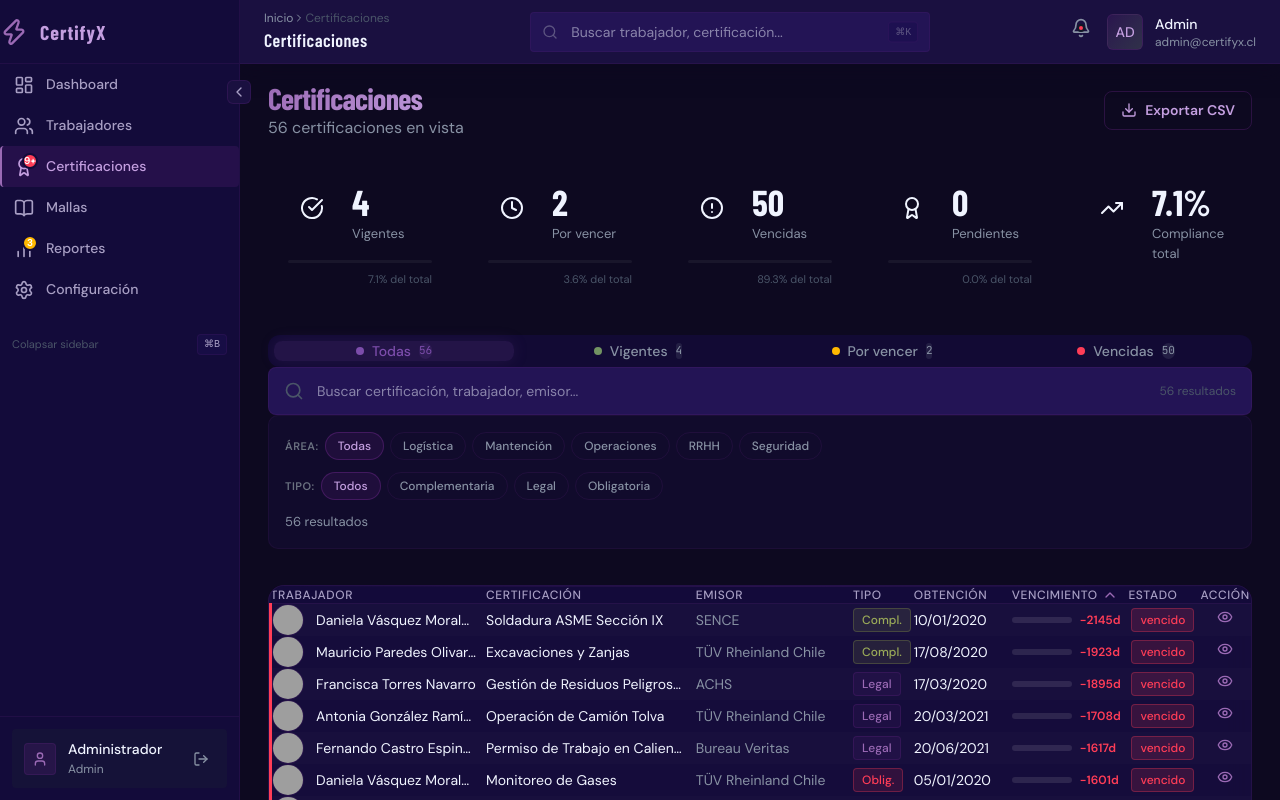
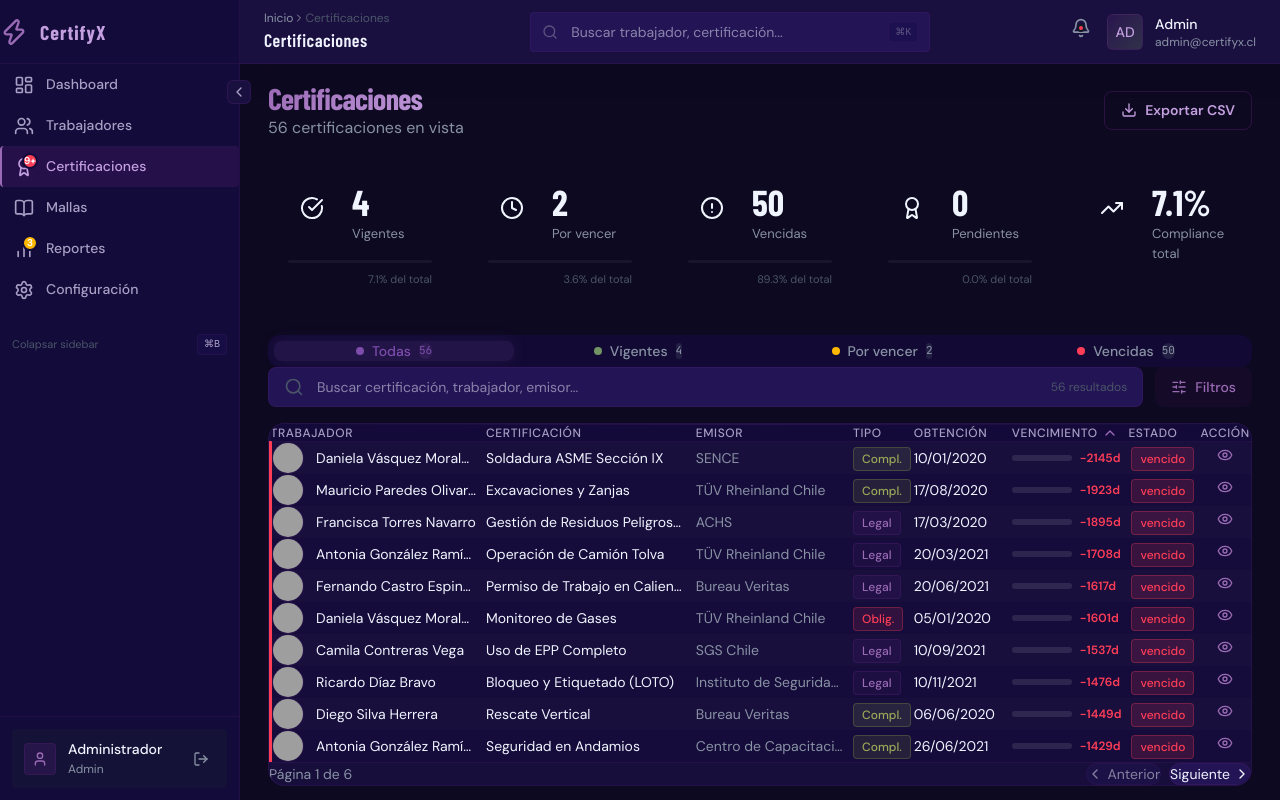
Before and after one commit to leandrodesignux-ux/Certify, a React (Vite) app: page /certifications in a window 1280 px wide. Shown: the top 800 px of the page. Built offline with nearby package versions, Linux system fonts and the light colour scheme; grey boxes are pictures that could not be loaded.

Commit message:
Redesign: update Certifications.tsx filters with collapsible toolbar layout and NotificationBadge

```diff
--- a/src/pages/Certifications.tsx
+++ b/src/pages/Certifications.tsx
@@ -14,6 +14,7 @@ import {
   X,
   Eye,
   TrendingUp,
+  SlidersHorizontal,
 } from 'lucide-react';
 import { useCertStore } from '../store/useCertStore';
 import { useWorkerStore } from '../store/useWorkerStore';
@@ -173,6 +174,33 @@ function DaysSparkline({ diasRestantes }: { diasRestantes: number }) {
   );
 }
 
+// Notification Badge Component
+function NotificationBadge({ count, color }: { count: number; color: string }) {
+  if (count === 0) return null;
+  return (
+    <span
+      style={{
+        position: 'absolute',
+        top: '-4px',
+        right: '-4px',
+        width: '16px',
+        height: '16px',
+        borderRadius: '50%',
+        backgroundColor: color,
+        color: '#fff',
+        fontSize: '10px',
+        fontWeight: 600,
+        display: 'flex',
+        alignItems: 'center',
+        justifyContent: 'center',
+        border: '2px solid #130b3a',
+      }}
+    >
+      {count > 9 ? '9+' : count}
+    </span>
+  );
+}
+
 // Empty state with animated SVG illustration (3 rotating orbit rings)
 interface EmptyStateProps {
   search?: string;
@@ -317,6 +345,7 @@ export function Certifications() {
   const [tipoFilter, setTipoFilter] = useState('');
   const [currentPage, setCurrentPage] = useState(1);
   const [expandedCert, setExpandedCert] = useState<string | null>(null);
+  const [showFilters, setShowFilters] = useState(false);
   const ITEMS_PER_PAGE = 10;
 
   // Filter by tab
@@ -619,15 +648,20 @@ export function Certifications() {
         ))}
       </motion.div>
 
-      {/* Filters - Two Row Layout */}
+      {/* Filters - Toolbar Layout */}
       <motion.div
         initial={{ opacity: 0, y: 20 }}
         animate={{ opacity: 1, y: 0 }}
         transition={{ delay: 0.25, duration: 0.4 }}
-        className="space-y-3"
       >
-        {/* Search - Full Width */}
-        <div className="relative w-full">
+        {/* ROW 1 - Search + Controls */}
+        <div style={{
+          display: 'flex',
+          gap: '12px',
+          alignItems: 'center'
+        }}>
+          {/* Search Input */}
+          <div className="relative" style={{ flex: 1 }}>
             <Search className="absolute left-4 top-1/2 -translate-y-1/2 w-5 h-5 text-[#4A5568]" />
             <input
               type="text"
@@ -636,7 +670,7 @@ export function Certifications() {
               onChange={(e) => setSearch(e.target.value)}
               style={{
                 width: '100%',
-              height: '48px',
+                height: '40px',
                 backgroundColor: '#231455',
                 border: `1px solid ${search ? (sorted.length === 0 ? 'rgba(255,61,87,0.4)' : 'rgba(91,34,119,0.5)') : 'rgba(91,34,119,0.25)'}`,
                 borderRadius: '8px',
@@ -708,6 +742,41 @@ export function Certifications() {
               </button>
             )}
           </div>
+
+          {/* Filters Button */}
+          <button
+            onClick={() => setShowFilters(!showFilters)}
+            className="relative"
+            style={{
+              height: '40px',
+              padding: '0 16px',
+              backgroundColor: 'rgba(91,34,119,0.1)',
+              border: '1px solid var(--border-brand)',
+              borderRadius: '8px',
+              color: '#9b6ab5',
+              fontSize: '14px',
+              fontWeight: 500,
+              cursor: 'pointer',
+              display: 'flex',
+              alignItems: 'center',
+              gap: '8px',
+              transition: 'all 0.15s',
+            }}
+            onMouseEnter={(e) => {
+              e.currentTarget.style.backgroundColor = 'rgba(91,34,119,0.15)';
+            }}
+            onMouseLeave={(e) => {
+              e.currentTarget.style.backgroundColor = 'rgba(91,34,119,0.1)';
+            }}
+          >
+            <SlidersHorizontal style={{ width: '16px', height: '16px' }} />
+            Filtros
+            {activeFilters > 0 && (
+              <NotificationBadge count={activeFilters} color="#FF3D57" />
+            )}
+          </button>
+        </div>
+
         {/* No results message below input */}
         {search && sorted.length === 0 && (
           <motion.p
@@ -719,14 +788,22 @@ export function Certifications() {
           </motion.p>
         )}
 
-        {/* Chip Filters */}
-        <div style={{
+        {/* ROW 2 - Chip Filters Panel */}
+        <AnimatePresence>
+          {showFilters && (
+            <motion.div
+              initial={{ opacity: 0, height: 0, marginTop: 0 }}
+              animate={{ opacity: 1, height: 'auto', marginTop: 12 }}
+              exit={{ opacity: 0, height: 0, marginTop: 0 }}
+              transition={{ duration: 0.2, ease: 'easeInOut' }}
+              style={{
                 padding: '16px',
                 backgroundColor: 'rgba(26,16,64,0.4)',
                 borderRadius: '10px',
                 border: '1px solid rgba(91,34,119,0.15)',
-          marginBottom: '20px'
-        }}>
+                overflow: 'hidden'
+              }}
+            >
               {/* Area Chips */}
               <div style={{ display: 'flex', gap: '6px', flexWrap: 'wrap', alignItems: 'center', marginBottom: '12px' }}>
                 <span style={{ fontSize: '11px', color: '#6B7280', fontWeight: 600, textTransform: 'uppercase', letterSpacing: '0.5px', flexShrink: 0 }}>Área:</span>
@@ -816,7 +893,9 @@ export function Certifications() {
                   {sorted.length} resultado{sorted.length !== 1 ? 's' : ''}
                 </span>
               </div>
-        </div>
+            </motion.div>
+          )}
+        </AnimatePresence>
       </motion.div>
 
       {/* Visual Separator */}
```
Lines whose indentation alone changed are shown as unchanged.
